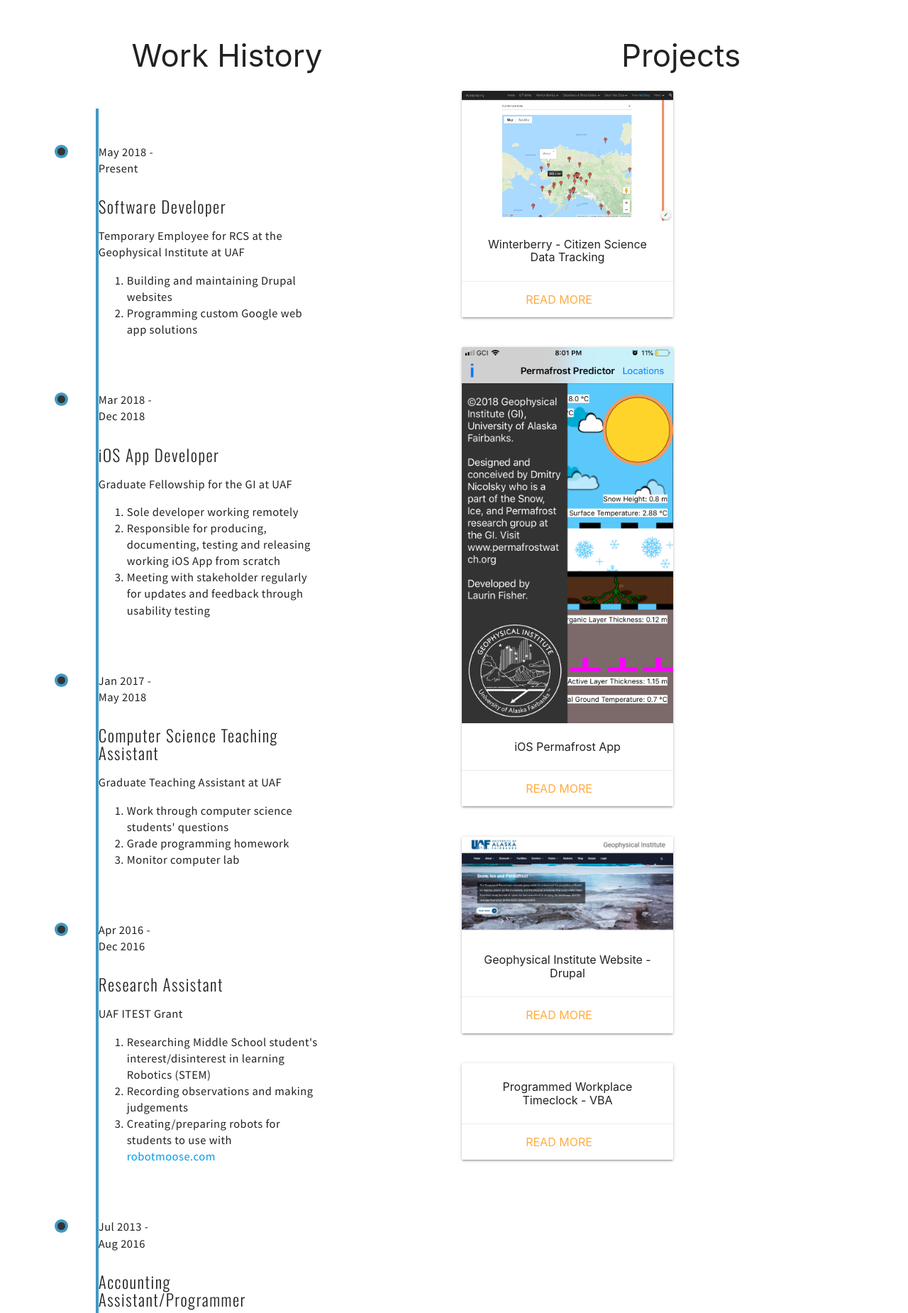
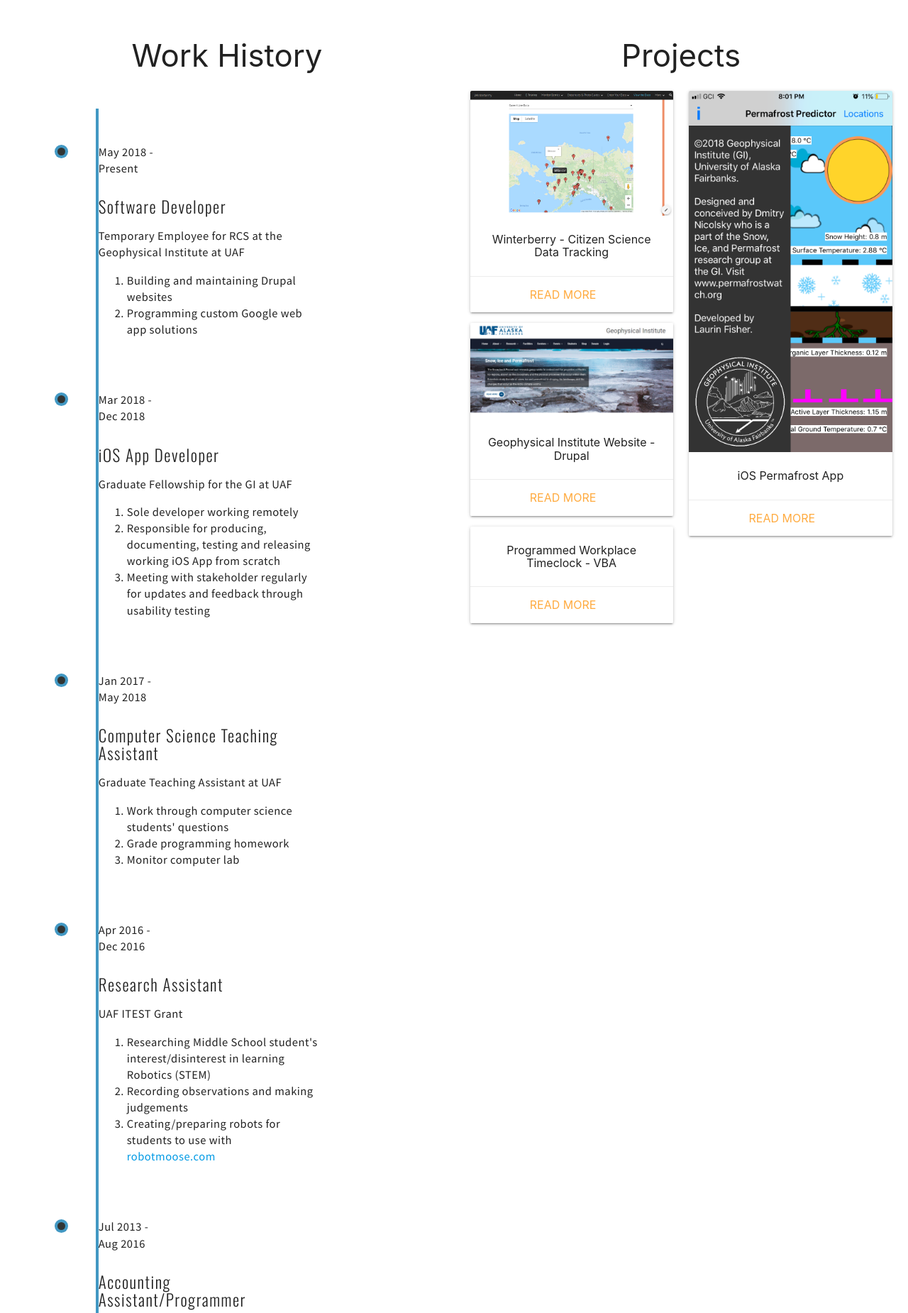
Before and after one commit to Dev-Laurin/portfolioWebsite, a Flask app: page / in a window 1280 px wide. Shown: the part 903-2753 px from the top of the page at 71% size. Run offline with Flask 2, Linux system fonts and the light colour scheme; some libraries are stand-ins or nearby versions.

Commit message:
Finished mobile resizing for now.

```diff
--- a/templates/index.html
+++ b/templates/index.html
@@ -154,7 +154,7 @@
 						</div>
 					</div>
 
-					<div class="col m6">
+					<div class="col s12 m6">
 						<h4> Backend </h4>
 						<div class="divider"></div>
 						<h5> Languages </h5>
@@ -290,7 +290,6 @@
   			<div class="col s12 l6">
   				<center>
   				<h3>Projects</h3>
-				  <div class="row">
 				    <div class="col s12 m6">
 				      <div class="card">
 				        <div class="card-image">
@@ -304,28 +303,6 @@
 				          <a class="modal-trigger" href="#gasModal">Read More</a>
 				        </div>
 				      </div>
-				    </div>
-				  </div>
-
-          <div class="row">
-				    <div class="col s12 m6">
-				      <div class="card">
-				        <div class="card-image">
-				          <img src="../static/images/portfolioImages/IMG-3515.PNG">
-				          <span class="card-title"></span>
-				        </div>
-				        <div class="card-content">
-				          <p>iOS Permafrost App</p>
-				        </div>
-				        <div class="card-action">
-				          <a class="modal-trigger" href="#swiftModal">Read More</a>
-				        </div>
-				      </div>
-				    </div>
-				  </div>
-
-				  <div class="row">
-				    <div class="col s12 m6">
 				      <div class="card">
 				        <div class="card-image">
 				          <img src="../static/images/portfolioImages/geophysical.png">
@@ -338,11 +315,6 @@
 				          <a class="modal-trigger" href="#drupalModal">Read More</a>
 				        </div>
 				      </div>
-				    </div>
-				  </div>
-
-				  <div class="row">
-				    <div class="col s12 m6">
 				      <div class="card">
 				        <div class="card-content">
 				          <p>Programmed Workplace Timeclock - VBA</p>
@@ -350,6 +322,20 @@
 				        <div class="card-action">
 				          <a class="modal-trigger" href="#vbaModal">Read More</a>
 				        </div>
+				      </div>
+				    </div>
+
+				    <div class="col s12 m6">
+				      <div class="card">
+				        <div class="card-image">
+				          <img src="../static/images/portfolioImages/IMG-3515.PNG">
+				          <span class="card-title"></span>
+				        </div>
+				        <div class="card-content">
+				          <p>iOS Permafrost App</p>
+				        </div>
+				        <div class="card-action">
+				          <a class="modal-trigger" href="#swiftModal">Read More</a>
 				        </div>
 				      </div>
 				    </div>
```
Lines whose indentation alone changed are shown as unchanged.
